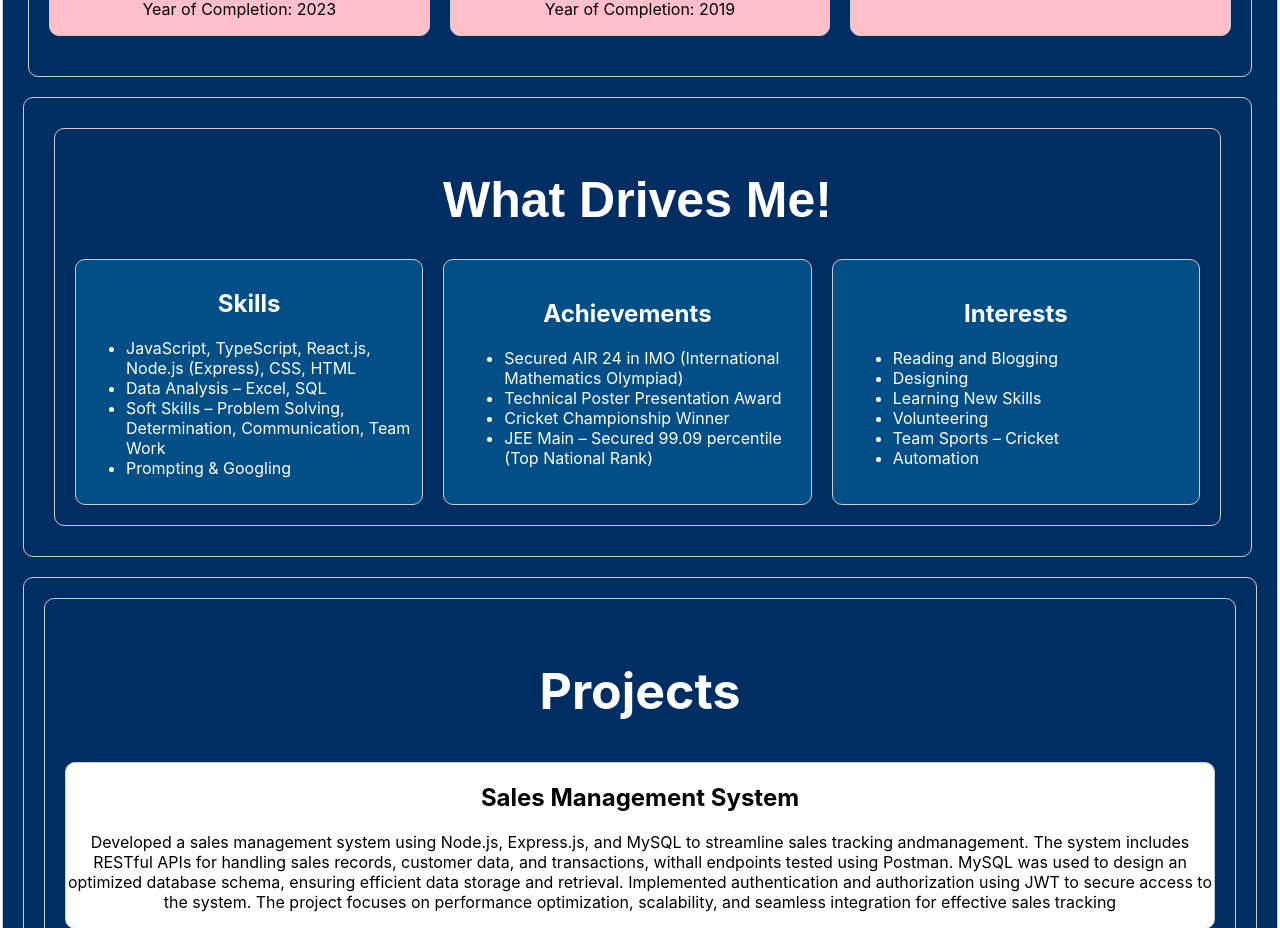
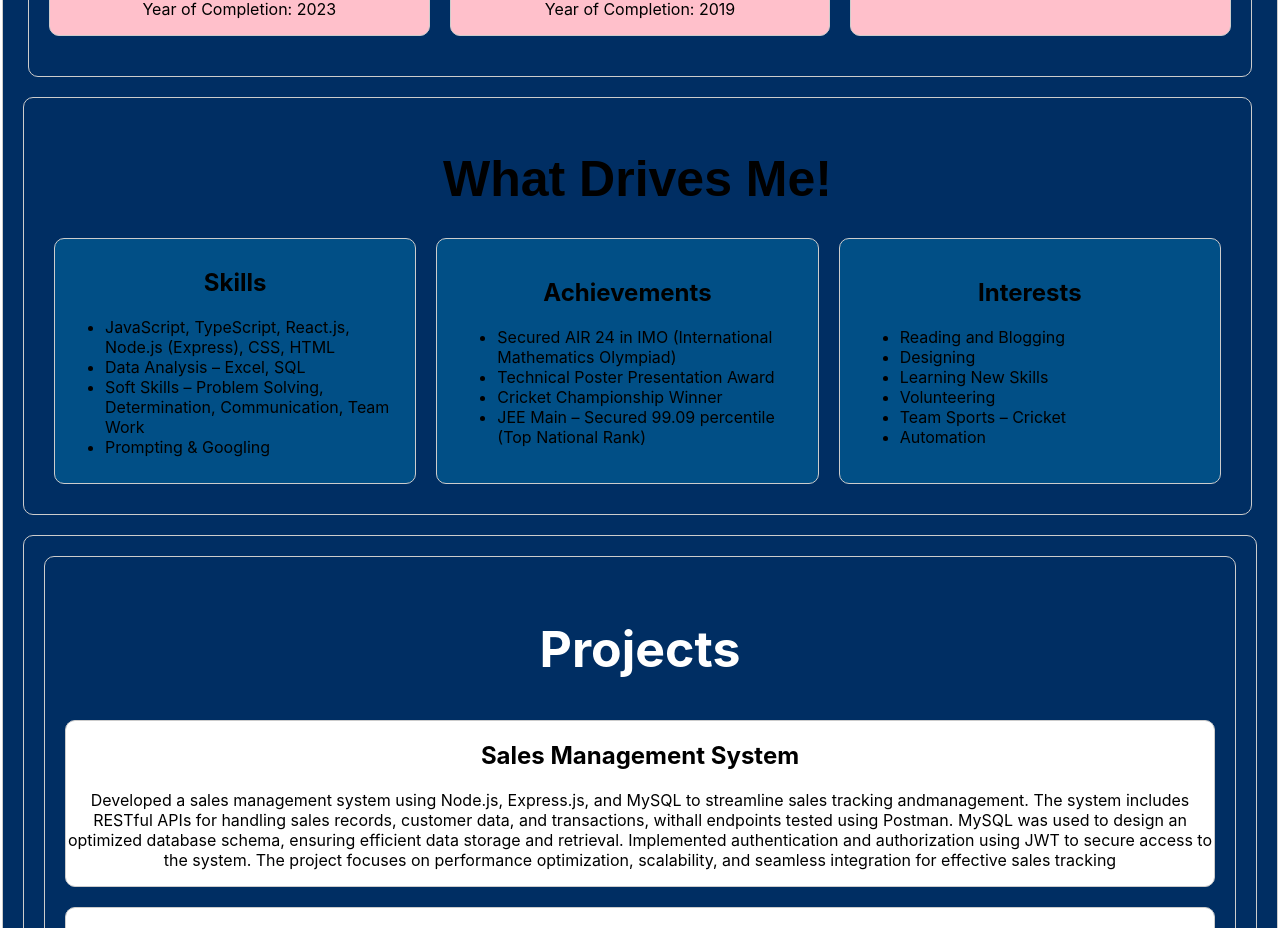
Before and after one commit to Ajay-kandula/Protfolio, a React (Create React App) app: page / in a window 1280 px wide. Shown: the part 1400-2328 px from the top of the page. Built offline with nearby package versions, Linux system fonts and the light colour scheme.

Commit message:
"update"

```diff
--- a/src/Component/What Drives Me.js
+++ b/src/Component/What Drives Me.js
@@ -4,15 +4,8 @@ function Drives() {
   return (
     <div style={{justifyContent:'space-between',marginRight:'5px', border:'1px solid#ccc', borderRadius:"10px",padding:'10px',backgroundColor:'#002e63'}}>
       <section
-        id="drives"
-        style={{
-          border: "1px solid #ccc",
-          borderRadius: "10px",
-          margin: "20px",
-          backgroundColor: "#002e63",
-          color: "white",
-        }}
-      >
+        id="drives">
+
         <h1
           style={{
             textAlign: "center",
```
